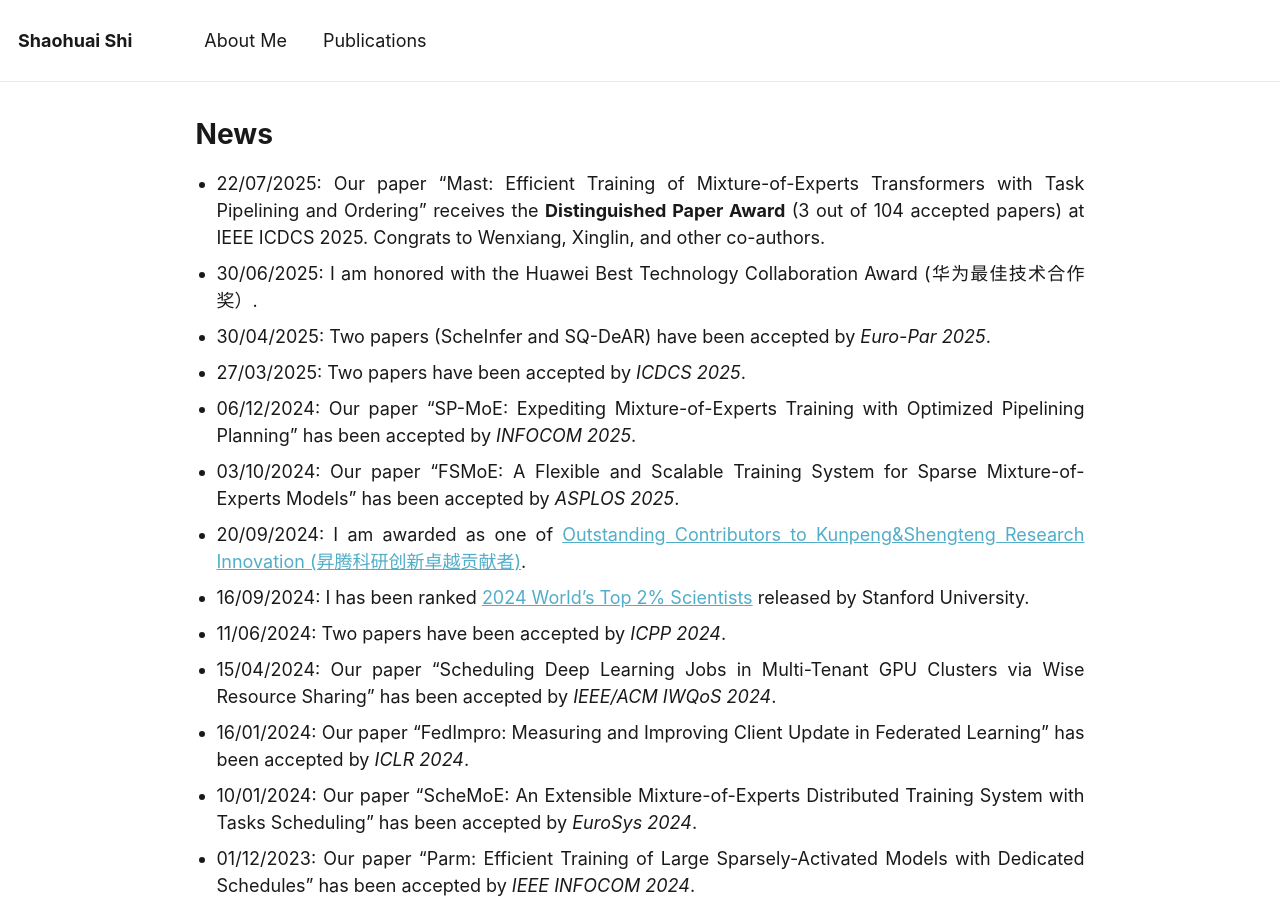
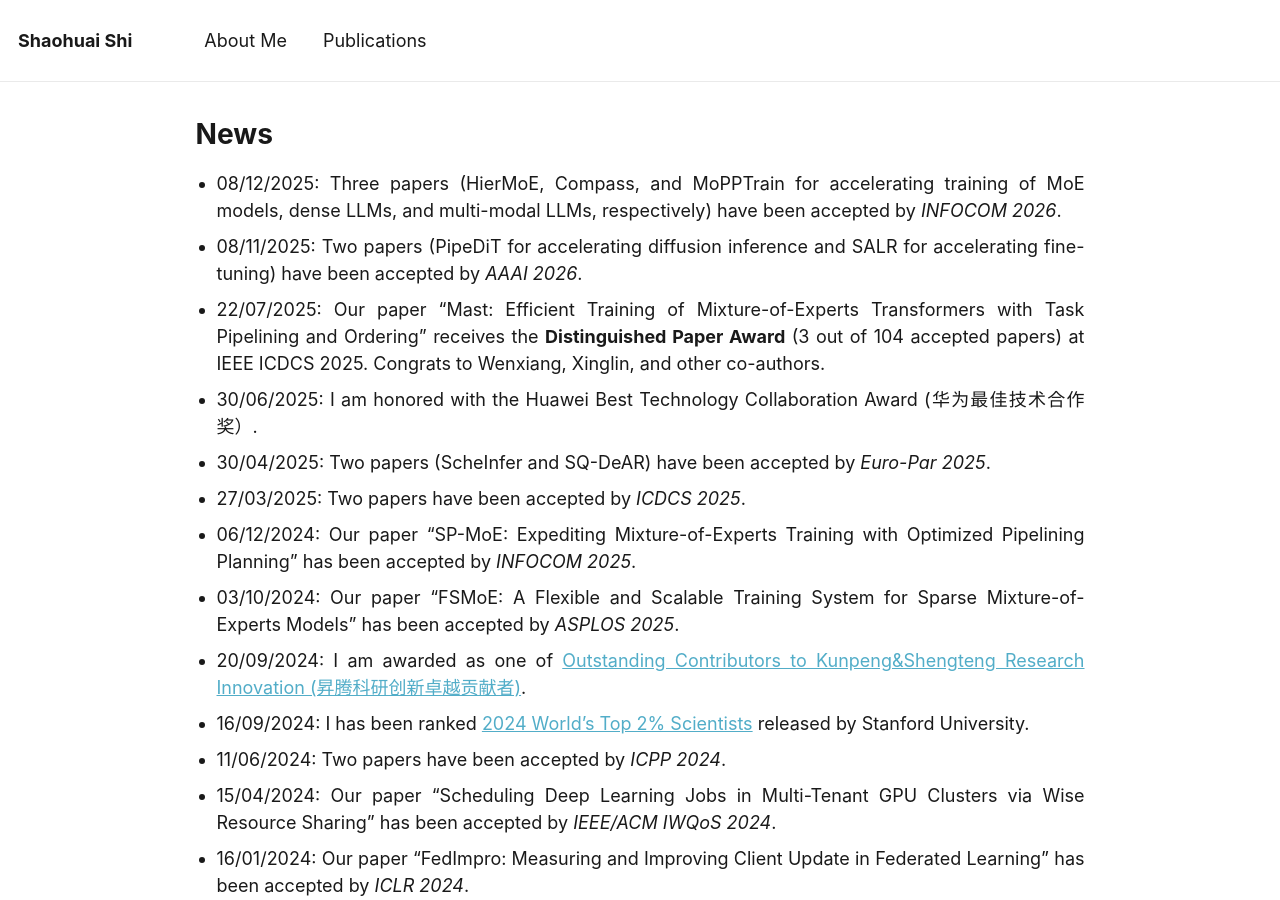
Before and after one commit to shaohuais/shaohuais.github.io, a Jekyll site: the page built from _pages/news.md, in a window 1280 px wide and 900 px high. Built offline with Jekyll 4.4.1, drawn with Linux system fonts in a browser that asks for light colours.

Commit message:
add papers

```diff
--- a/_pages/news.md
+++ b/_pages/news.md
@@ -13,6 +13,8 @@ author_profile: false
 
 News
 ======
+- 08/12/2025: Three papers (HierMoE, Compass, and MoPPTrain for accelerating training of MoE models, dense LLMs, and multi-modal LLMs, respectively) have been accepted by *INFOCOM 2026*.
+- 08/11/2025: Two papers (PipeDiT for accelerating diffusion inference and SALR for accelerating fine-tuning) have been accepted by *AAAI 2026*.
 - 22/07/2025: Our paper "Mast: Efficient Training of Mixture-of-Experts Transformers with Task Pipelining and Ordering" receives the **Distinguished Paper Award** (3 out of 104 accepted papers) at IEEE ICDCS 2025. Congrats to Wenxiang, Xinglin, and other co-authors.
 - 30/06/2025: I am honored with the Huawei Best Technology Collaboration Award (华为最佳技术合作奖）.
 - 30/04/2025: Two papers (ScheInfer and SQ-DeAR) have been accepted by *Euro-Par 2025*.
```
Also changed, not shown: about.md (+1 -0 lines).
